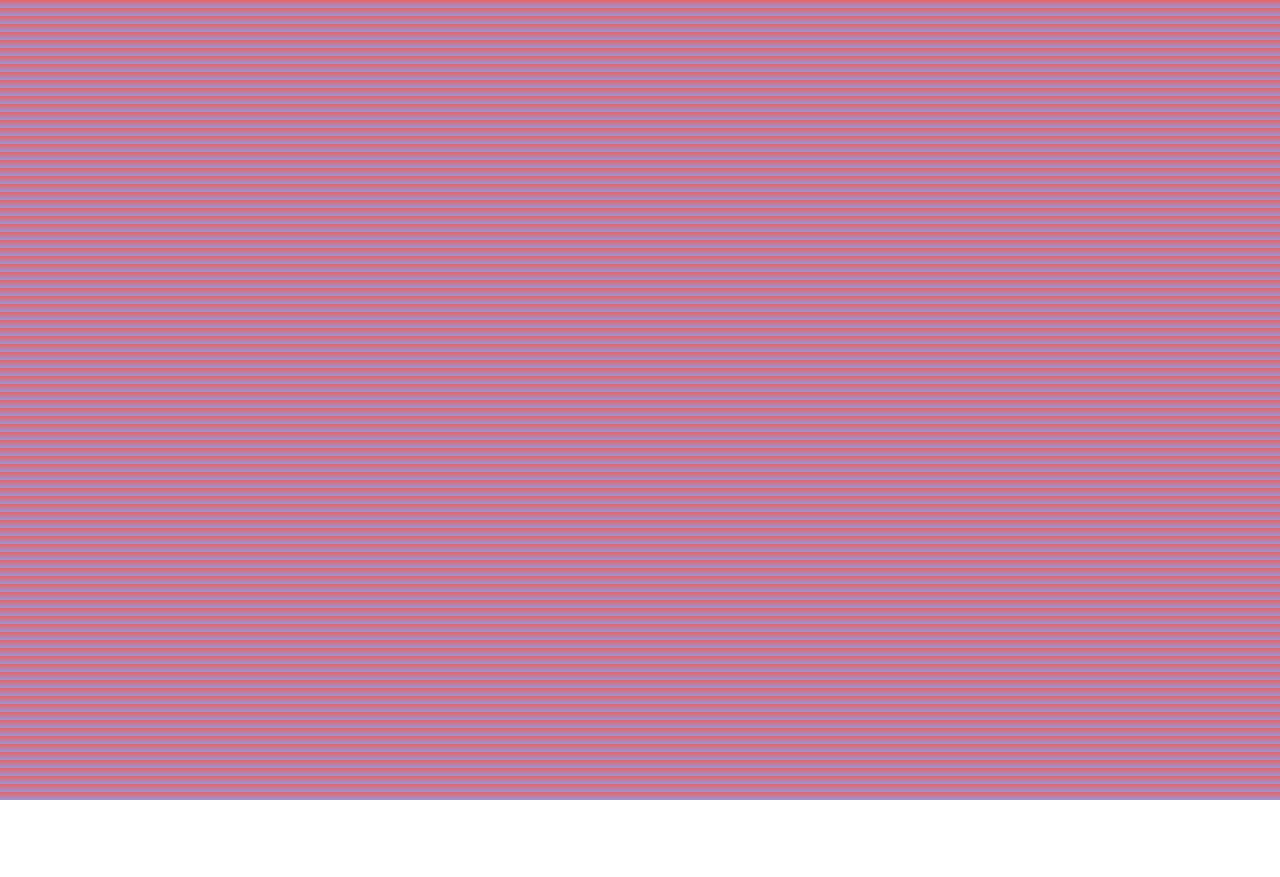
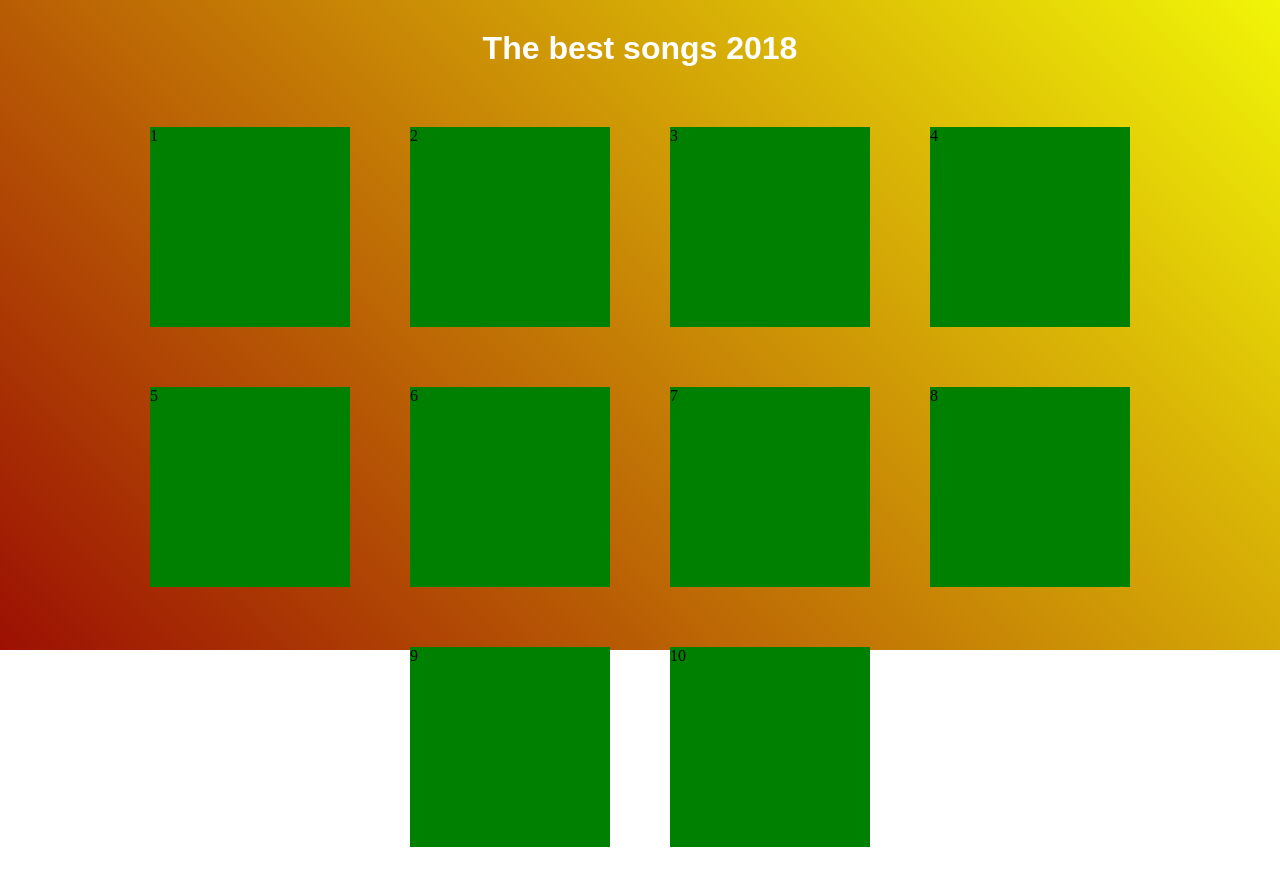
Before and after one commit to Scorpion989/Music_scss, a plain HTML site: page index.html in a window 1280 px wide. Before the commit the page ends 800 px from the top, so only its background shows below. Drawn offline with Linux system fonts and the light colour scheme.

Commit message:
added_h1_

```diff
--- a/index.html
+++ b/index.html
@@ -9,18 +9,21 @@
 </head>
 <body>
     <div class="container">
-        <div class="box"></div>
-        <div class="box"></div>
-        <div class="box"></div>
-        <div class="box"></div>
-        <div class="box"></div>
-        <div class="box"></div>
-        <div class="box"></div>
-        <div class="box"></div>
-        <div class="box"></div>
-        <div class="box"></div>
-        <div class="box"></div>
-        <div class="box"></div>
+        <div class="header">
+            <h1>The best songs 2018</h1>
+        </div>
+        <div class="content">
+            <div class="box">1</div>
+            <div class="box">2</div>
+            <div class="box">3</div>
+            <div class="box">4</div>
+            <div class="box">5</div>
+            <div class="box">6</div>
+            <div class="box">7</div>
+            <div class="box">8</div>
+            <div class="box">9</div>
+            <div class="box">10</div>
+        </div>
     </div>
 </body>
 </html>
--- a/scss/style.scss
+++ b/scss/style.scss
@@ -1,4 +1,32 @@
 @import "./variables.scss";
-body {
-    background: linear-gradient(#e66465, #9198e5);
+* {
+    margin: 0;
+    padding: 0;
+    box-sizing: border-box;
 }
+.container {
+    height: 650px;
+    display: flex;
+    flex-direction: column;
+    align-items: center;
+    background: linear-gradient(45deg, $red, $yellow);
+    .content{
+        display: flex;
+        flex-direction: row;
+        justify-content: center;
+        flex-wrap: wrap;
+        .box {
+            width: 200px;
+            height: 200px;
+            background: green;
+            margin: 30px;
+        }
+    }
+    .header{
+        margin: 30px auto;
+        h1{
+            color: white;
+            font-family: $main-font;
+        }
+    }
+}
--- a/scss/variables.scss
+++ b/scss/variables.scss
@@ -0,0 +1,4 @@
+//color
+$red: rgb(156, 16, 3);
+$yellow: rgb(241, 245, 7);
+$main-font: Arial;
```
Also changed, not shown: css/style.css, 1 other file.
